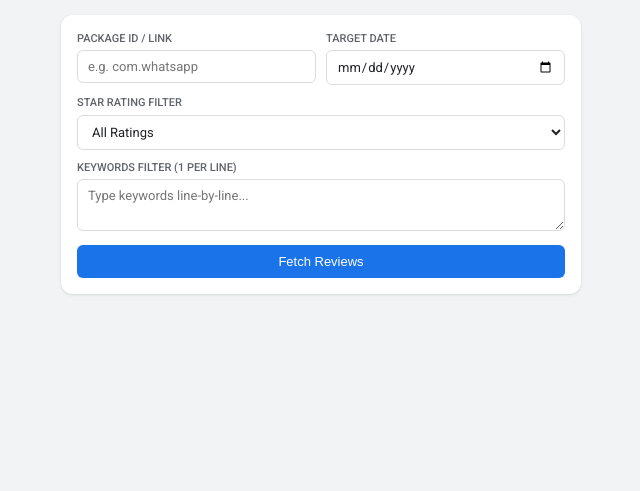
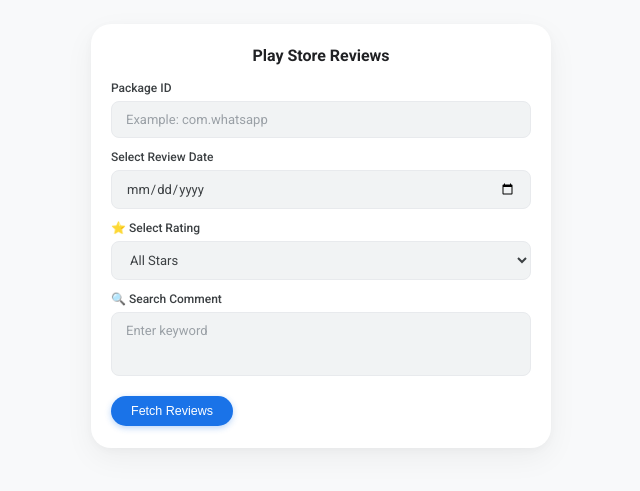
Before and after one commit to review-nest/review-fetcher, a Flask app: page / in a window 1280 px wide. Shown: the top 491 px of the page, without its empty margins (319-959 px from the left). Run offline with Flask 3, Linux system fonts and the light colour scheme; some libraries are stand-ins or nearby versions.

Commit message:
Update index.html

```diff
--- a/templates/index.html
+++ b/templates/index.html
@@ -3,12 +3,12 @@
 <head>
     <meta charset="UTF-8">
     <meta name="viewport" content="width=device-width, initial-scale=1.0">
-    <title>Google Play Store Review Fetcher API</title>
+    <title>Play Store Reviews</title>
 
-    <!-- Google Fonts -->
+    <!-- Google Sans / Roboto Font Match -->
     <link rel="preconnect" href="https://fonts.googleapis.com">
     <link rel="preconnect" href="https://fonts.gstatic.com" crossorigin>
-    <link href="https://fonts.googleapis.com/css2?family=Roboto:wght@300;400;500&display=swap" rel="stylesheet">
+    <link href="https://fonts.googleapis.com/css2?family=Roboto:ital,wght@0,400;0,500;0,700;1,400&display=swap" rel="stylesheet">
 
     <!-- PDF Export Library -->
     <script src="https://cdnjs.cloudflare.com/ajax/libs/html2pdf.js/0.10.1/html2pdf.bundle.min.js"></script>
@@ -21,82 +21,95 @@
         }
 
         body {
-            background-color: #f1f3f4;
+            background-color: #f8f9fa;
             font-family: 'Roboto', sans-serif;
-            padding: 15px 10px;
+            padding: 24px 12px;
             color: #202124;
-            line-height: 1.4;
+            display: flex;
+            justify-content: center;
         }
 
         .main-wrapper {
-            max-width: 520px;
-            margin: auto;
+            width: 100%;
+            max-width: 460px;
         }
 
-        /* UPAR WALA FORM SECTION (ORIGINAL & CLEAN) */
-        .card {
+        /* ==========================================
+           FIRST IMAGE MATCH: FORM CARD (CUTE & CLEAN)
+           ========================================== */
+        .form-card {
             background: #ffffff;
-            padding: 16px;
-            border-radius: 12px;
-            box-shadow: 0 1px 3px rgba(60,64,67,0.15);
-            margin-bottom: 14px;
+            padding: 22px 20px;
+            border-radius: 20px;
+            box-shadow: 0 10px 30px rgba(0, 0, 0, 0.05), 0 2px 8px rgba(0, 0, 0, 0.03);
+            margin-bottom: 20px;
         }
 
-        .form-grid {
-            display: grid;
-            grid-template-columns: 1fr 1fr;
-            gap: 10px;
+        .form-title {
+            text-align: center;
+            font-size: 16px;
+            font-weight: 700;
+            color: #202124;
+            margin-bottom: 16px;
         }
 
         .form-group {
-            display: flex;
-            flex-direction: column;
+            margin-bottom: 12px;
         }
 
-        .form-group.full-width {
-            grid-column: span 2;
+        .form-label {
+            display: block;
+            font-size: 12px;
+            font-weight: 500;
+            color: #3c4043;
+            margin-bottom: 6px;
         }
 
-        label {
-            font-size: 11px;
-            font-weight: 500;
-            color: #5f6368;
-            margin-bottom: 4px;
-            text-transform: uppercase;
+        .form-input, .form-select, .form-textarea {
+            width: 100%;
+            padding: 10px 14px;
+            border: 1px solid #e8eaed;
+            border-radius: 8px;
+            background-color: #f1f3f4;
+            font-family: inherit;
+            font-size: 13px;
+            color: #3c4043;
+            transition: all 0.2s ease;
         }
 
-        input, select, textarea {
-            width: 100%;
-            padding: 8px 10px;
-            border: 1px solid #dadce0;
-            border-radius: 6px;
-            font-family: inherit;
-            font-size: 13px;
-            color: #202124;
-            background-color: #ffffff;
+        .form-input::placeholder, .form-textarea::placeholder {
+            color: #9aa0a6;
         }
 
-        input:focus, select:focus, textarea:focus {
+        .form-input:focus, .form-select:focus, .form-textarea:focus {
             outline: none;
+            background-color: #ffffff;
             border-color: #1a73e8;
+            box-shadow: 0 0 0 2px rgba(26, 115, 232, 0.15);
         }
 
-        textarea {
-            height: 52px;
-            resize: vertical;
+        .form-textarea {
+            height: 64px;
+            resize: none;
         }
 
-        .fetch-btn {
-            grid-column: span 2;
-            padding: 9px 14px;
-            background: #1a73e8;
+        .fetch-btn-pill {
+            display: inline-block;
+            padding: 8px 20px;
+            background-color: #1a73e8;
+            color: #ffffff;
             border: none;
-            border-radius: 6px;
-            color: white;
-            font-size: 13px;
+            border-radius: 20px;
+            font-size: 12.5px;
             font-weight: 500;
             cursor: pointer;
+            box-shadow: 0 2px 6px rgba(26, 115, 232, 0.3);
+            transition: background 0.2s;
             margin-top: 4px;
+        }
+
+        .fetch-btn-pill:hover {
+            background-color: #1557b0;
         }
 
         /* LOADING OVERLAY */
@@ -322,62 +332,61 @@
 
 <body>
 
-    <!-- LOADING SPINNER -->
+    <!-- LOADING OVERLAY -->
     <div id="loading-overlay">
         <div class="spinner"></div>
-        <div class="loading-text">Fetching Reviews...</div>
+        <div style="margin-top: 10px; font-size: 12px; color: #3c4043;">Fetching Reviews...</div>
     </div>
 
     <div class="main-wrapper">
 
-        <!-- COMPACT API FORM (UNCHANGED) -->
-        <div class="card">
+        <!-- FIRST IMAGE STYLE FORM -->
+        <div class="form-card">
+            <div class="form-title">Play Store Reviews</div>
+
             <form method="POST" id="review-form">
-                <div class="form-grid">
-
                 <div class="form-group">
-                        <label>Package ID / Link</label>
+                    <label class="form-label">Package ID</label>
                     <input
                         type="text"
+                        class="form-input"
                         name="package"
-                            placeholder="e.g. com.whatsapp"
+                        placeholder="Example: com.whatsapp"
                         value="{{ package if package else '' }}"
                         required>
                 </div>
 
                 <div class="form-group">
-                        <label>Target Date</label>
+                    <label class="form-label">Select Review Date</label>
                     <input
                         type="date"
+                        class="form-input"
                         name="date"
                         value="{{ request.form.get('date', '') }}"
                         required>
                 </div>
 
-                    <div class="form-group full-width">
-                        <label>Star Rating Filter</label>
-                        <select name="rating">
-                            <option value="" {% if not request.form.get('rating') %}selected{% endif %}>All Ratings</option>
-                            <option value="5" {% if request.form.get('rating') == '5' %}selected{% endif %}>5 Stars (⭐⭐⭐⭐⭐)</option>
-                            <option value="4" {% if request.form.get('rating') == '4' %}selected{% endif %}>4 Stars (⭐⭐⭐⭐)</option>
-                            <option value="3" {% if request.form.get('rating') == '3' %}selected{% endif %}>3 Stars (⭐⭐⭐)</option>
-                            <option value="2" {% if request.form.get('rating') == '2' %}selected{% endif %}>2 Stars (⭐⭐)</option>
-                            <option value="1" {% if request.form.get('rating') == '1' %}selected{% endif %}>1 Star (⭐)</option>
+                <div class="form-group">
+                    <label class="form-label">⭐ Select Rating</label>
+                    <select class="form-select" name="rating">
+                        <option value="" {% if not request.form.get('rating') %}selected{% endif %}>All Stars</option>
+                        <option value="5" {% if request.form.get('rating') == '5' %}selected{% endif %}>5 Stars</option>
+                        <option value="4" {% if request.form.get('rating') == '4' %}selected{% endif %}>4 Stars</option>
+                        <option value="3" {% if request.form.get('rating') == '3' %}selected{% endif %}>3 Stars</option>
+                        <option value="2" {% if request.form.get('rating') == '2' %}selected{% endif %}>2 Stars</option>
+                        <option value="1" {% if request.form.get('rating') == '1' %}selected{% endif %}>1 Star</option>
                     </select>
                 </div>
 
-                    <div class="form-group full-width">
-                        <label>Keywords Filter (1 per line)</label>
+                <div class="form-group">
+                    <label class="form-label">🔍 Search Comment</label>
                     <textarea
+                        class="form-textarea"
                         name="keyword"
-                            placeholder="Type keywords line-by-line...">{{ request.form.get('keyword', '') }}</textarea>
+                        placeholder="Enter keyword">{{ request.form.get('keyword', '') }}</textarea>
                 </div>
 
-                    <button type="submit" class="fetch-btn">
-                        Fetch Reviews
-                    </button>
-
-                </div>
+                <button type="submit" class="fetch-btn-pill">Fetch Reviews</button>
             </form>
         </div>
 
@@ -385,20 +394,18 @@
 
             <!-- EXPORT TOOLBAR -->
             <div class="action-toolbar">
-                <div class="toolbar-title">Matched Reviews: <strong>{{ reviews|length }}</strong></div>
-                <button class="download-btn" onclick="exportToPDF()">
-                    📄 Download PDF
-                </button>
+                <span style="font-size: 12px; color: #3c4043;">Found Reviews: <strong>{{ reviews|length }}</strong></span>
+                <button class="download-btn" onclick="exportToPDF()">📄 Download PDF</button>
             </div>
 
-            <!-- EXACT SCREENSHOT MATCHING PLAY STORE DIALOG -->
+            <!-- SECOND IMAGE EXACT DITTO PLAY STORE DIALOG -->
             <div class="play-modal-card" id="export-target">
 
-                <!-- HEADER -->
+                <!-- FIXED HEADER WITH DITTO APP LOGO & NAME -->
                 <div class="modal-header">
                     <div class="modal-header-left">
                         {% if app_info and app_info.icon %}
-                            <img src="{{ app_info.icon }}" class="app-app-icon" alt="Icon">
+                            <img src="{{ app_info.icon }}" class="app-logo" alt="App Icon">
                         {% endif %}
                         <div>
                             <div class="modal-app-title">{{ app_info.title if app_info and app_info.title else package }}</div>
```
Also changed, not shown: other parts of templates/index.html (+45 -49 lines). Lines whose indentation alone changed are shown as unchanged.
